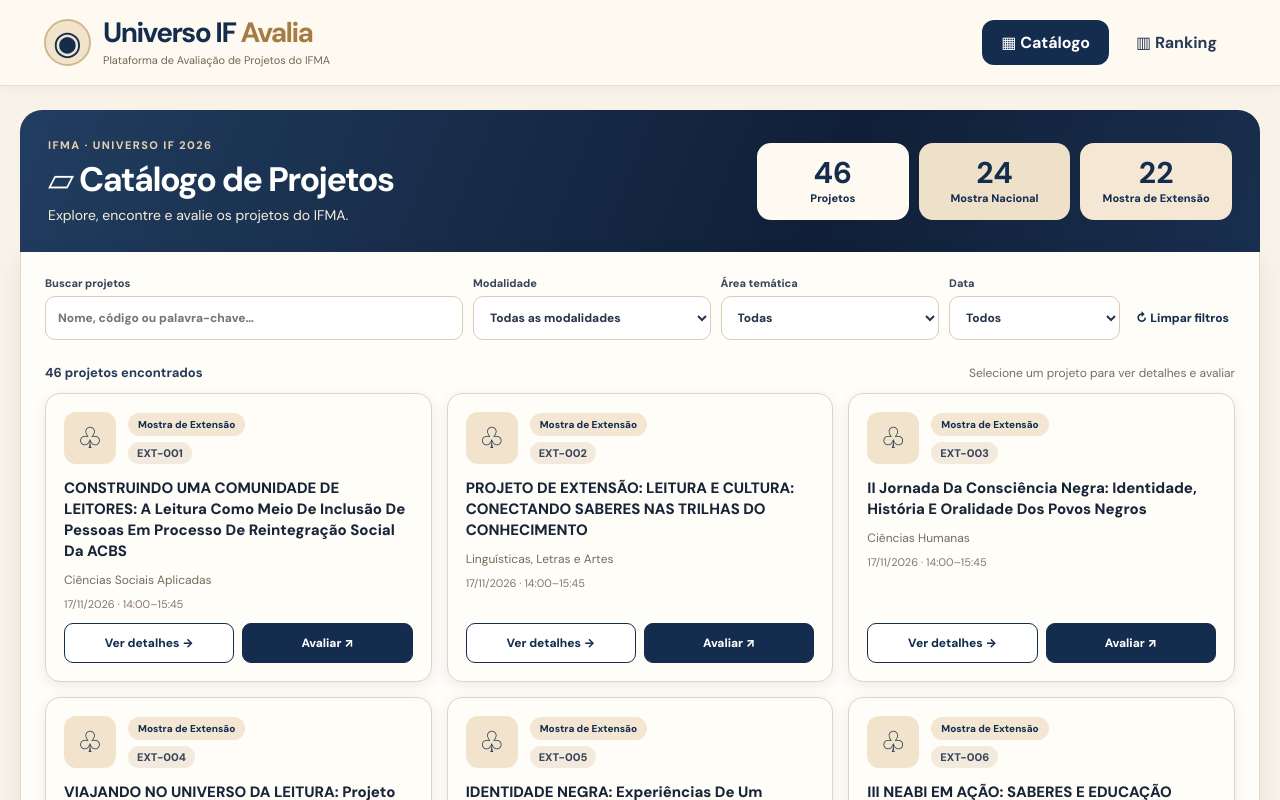
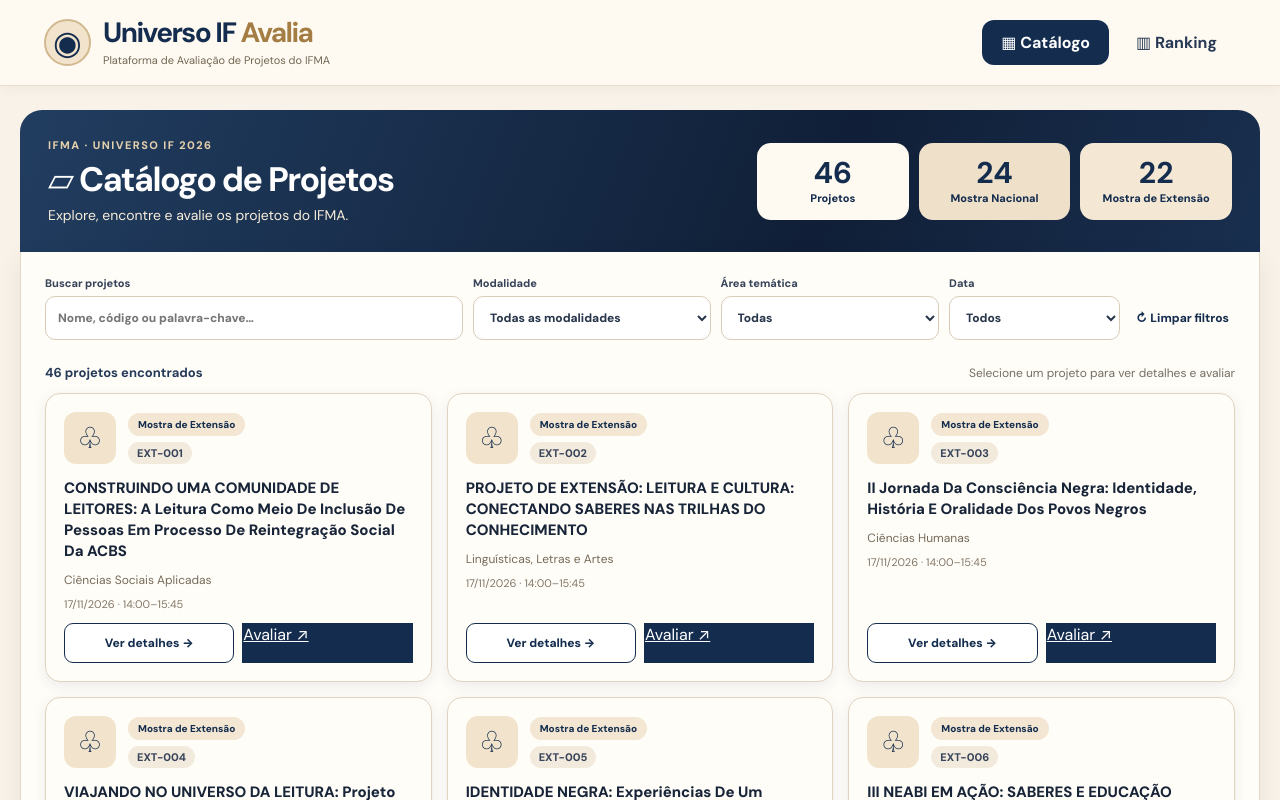
Before and after one commit to anaclaracunhasanthos-gif/aula12.11, a React (Vite) app: page / in a window 1280 px wide. Shown: the top 800 px of the page. Built offline with nearby package versions, Linux system fonts and the light colour scheme; no server answers.

Commit message:
ux: abrir avaliação diretamente pelo card do projeto

```diff
--- a/src/App.tsx
+++ b/src/App.tsx
@@ -64,7 +64,7 @@ export default function App(){
           <div className="cards">{visiveis.map(p=><article className="project" key={p.id}>
             <div className="project-top"><span className={`project-icon ${p.modalidade==='Mostra de Extensão'?'extension':'national'}`} aria-hidden="true">{p.modalidade==='Mostra de Extensão'?'♧':'▣'}</span><div className="project-labels"><span className={`tag ${p.modalidade==='Mostra de Extensão'?'extension':'national'}`}>{p.modalidade}</span><span className="id">{p.id}</span></div></div>
             <h2>{p.titulo}</h2><p className="area">{p.area_tematica}</p><p className="small">{dataBR(p.data)} · {p.inicio}–{p.fim}</p>
-            <div className="project-actions"><button onClick={()=>abrirProjeto(p)} className="outline">Ver detalhes →</button><button onClick={()=>abrirProjeto(p)} className="primary-action">Avaliar ↗</button></div>
+            <div className="project-actions"><button onClick={()=>abrirProjeto(p)} className="outline">Ver detalhes →</button>{gasPage('avaliar',`&id=${encodeURIComponent(p.id)}`)?<a className="primary-action" href={gasPage('avaliar',`&id=${encodeURIComponent(p.id)}`)} aria-label={`Avaliar projeto ${p.id}`}>Avaliar ↗</a>:<button onClick={()=>abrirProjeto(p)} className="primary-action">Avaliar ↗</button>}</div>
           </article>)}</div>
           {filtrados.length===0&&<p className="empty">Nenhum projeto encontrado. Tente limpar os filtros ou alterar a busca.</p>}
           {filtrados.length>0&&<div className="pagination"><span>Exibindo {(pagina-1)*PAGE_SIZE+1}–{Math.min(pagina*PAGE_SIZE,filtrados.length)} de {filtrados.length} projetos</span><div className="pagination-buttons"><button disabled={pagina===1} onClick={()=>mudarPagina(pagina-1)} aria-label="Página anterior">‹</button>{Array.from({length:totalPaginas},(_,i)=>i+1).map(n=><button key={n} className={pagina===n?'current':''} onClick={()=>mudarPagina(n)} aria-label={`Página ${n}`} aria-current={pagina===n?'page':undefined}>{n}</button>)}<button disabled={pagina===totalPaginas} onClick={()=>mudarPagina(pagina+1)} aria-label="Próxima página">›</button></div></div>}
```
